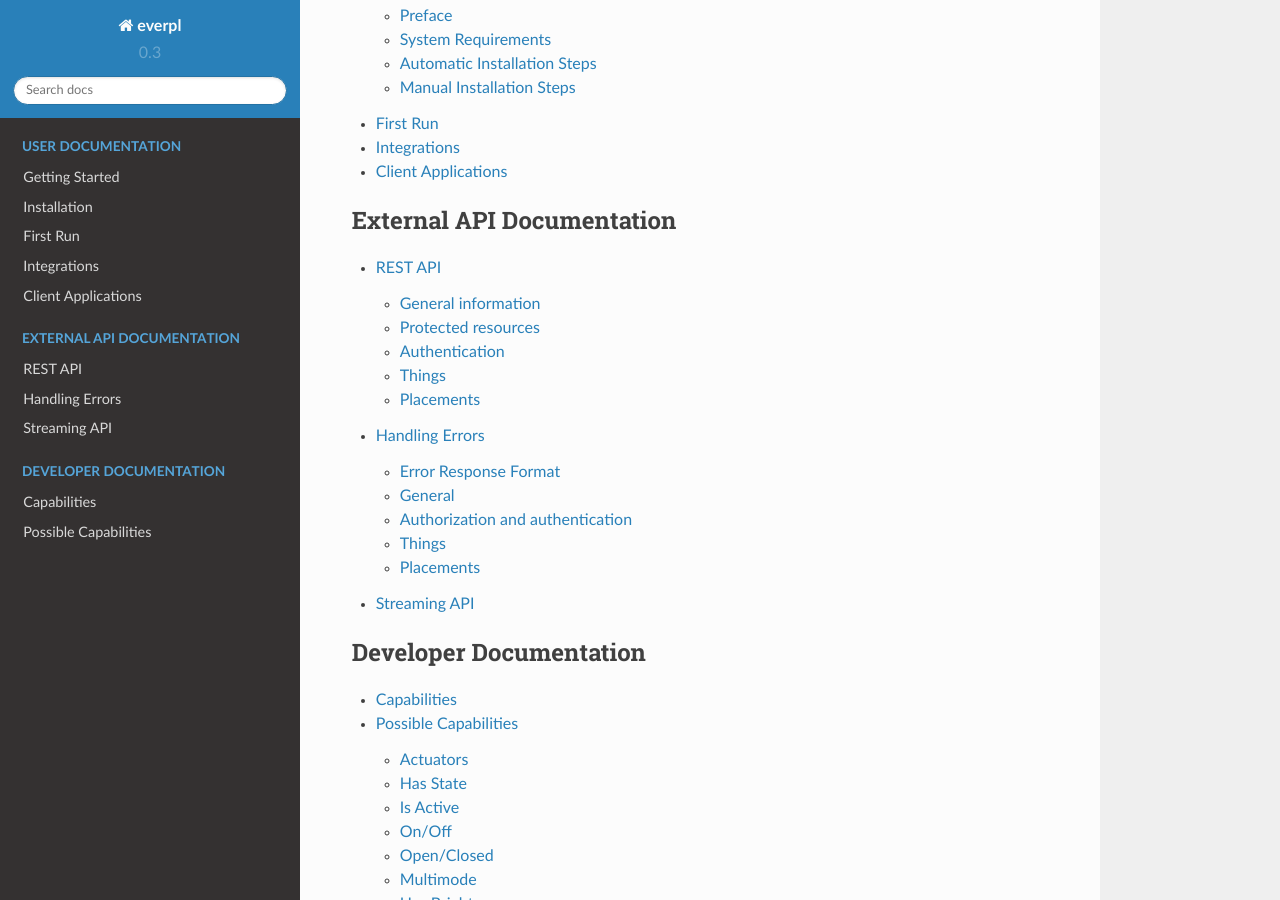
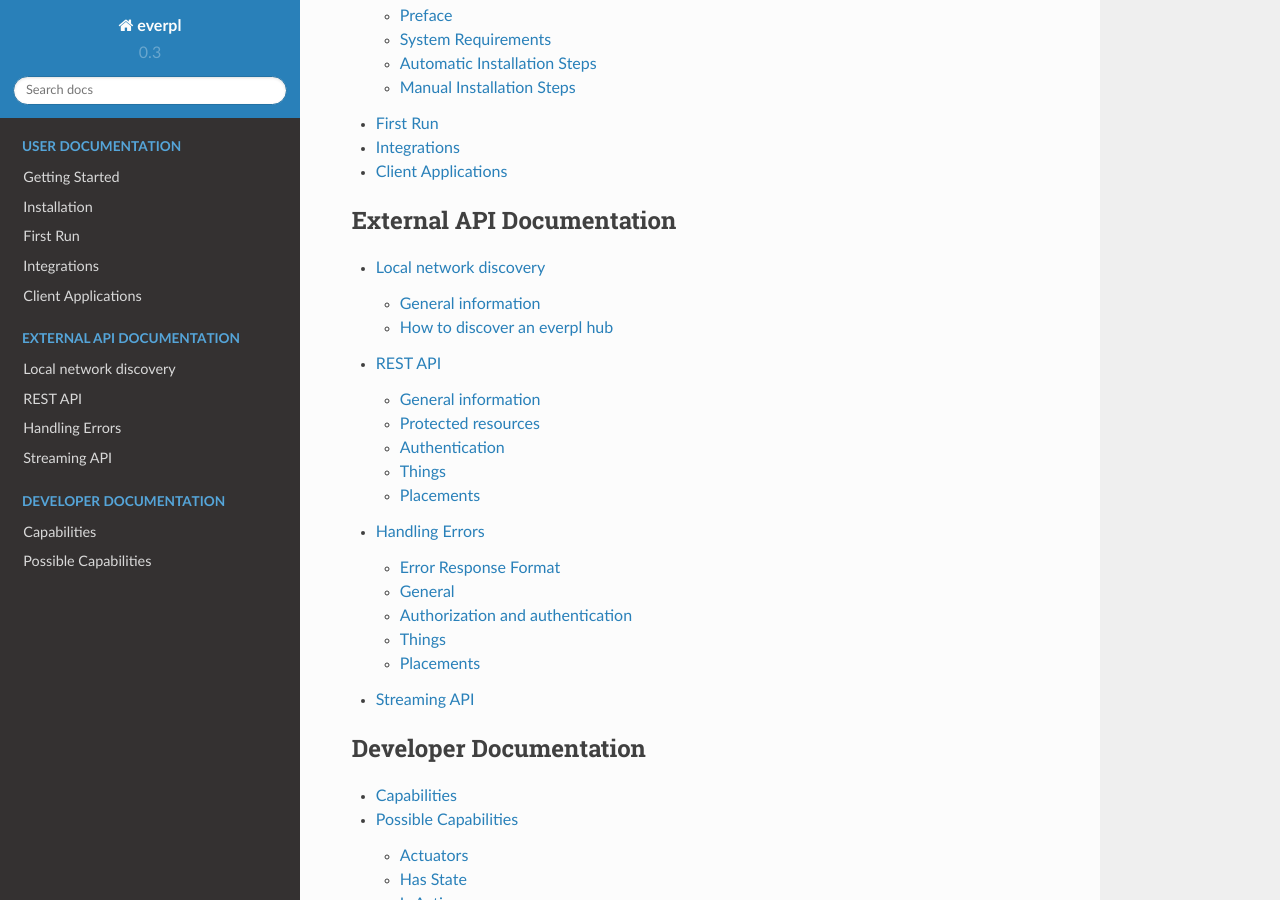
Before and after one commit to fossabot/everpl, a Sphinx documentation site: the page built from docs/source/index.rst, in a window 1280 px wide and 900 px high, scrolled down 552 px. Built offline with Sphinx 7.4.7 and the Read the Docs theme 2.0.0, drawn with Linux system fonts in a browser that asks for light colours; pages that are not in the unit, such as notebooks, are missing from menus.

Commit message:
DOCS: Added a discovery-related page to the doc index

```diff
--- a/docs/source/index.rst
+++ b/docs/source/index.rst
@@ -42,6 +42,7 @@ Platform itself is hosted on GitHub: https://github.com/s-kostyuk/adpl/
    :name: api-docs
 
    api/api_types
+   api/local_discovery
    api/rest_api
    api/handling_errors
    api/streaming_api
```
